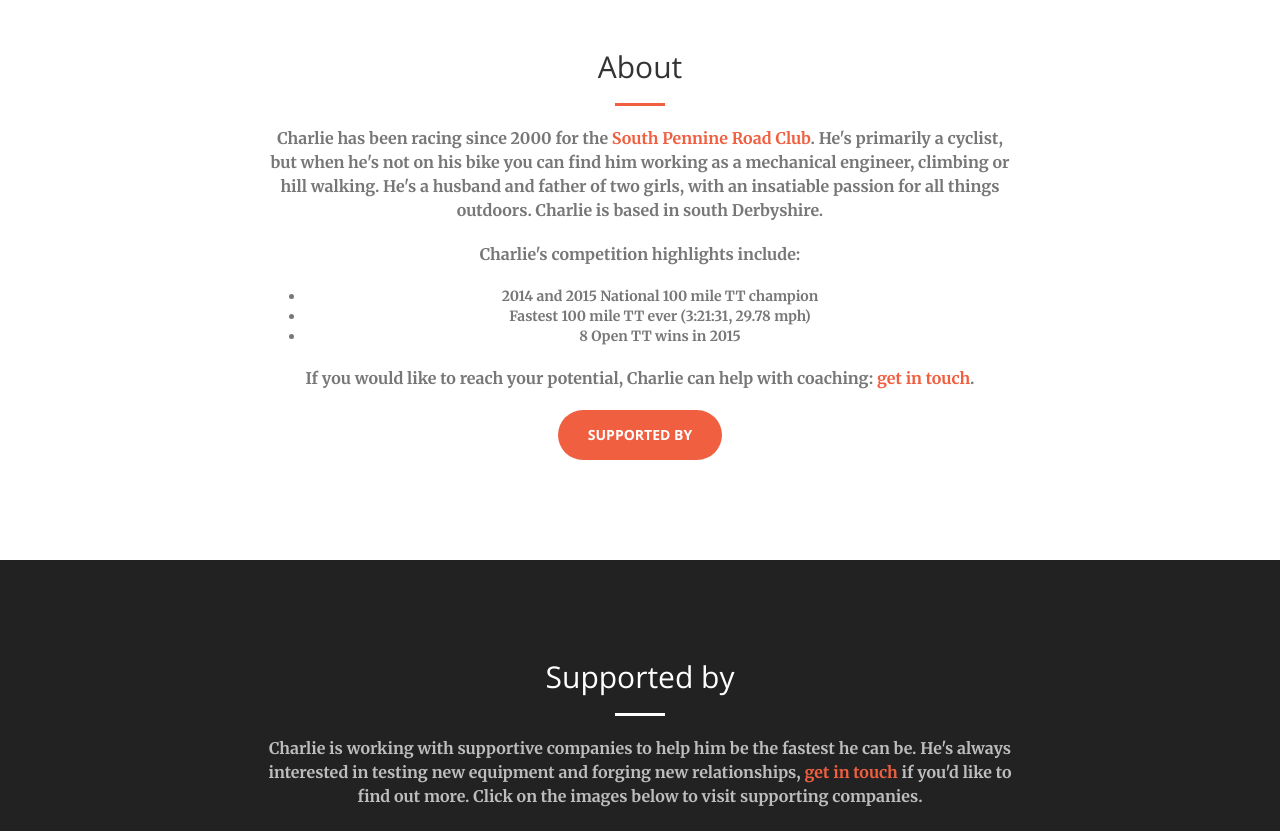
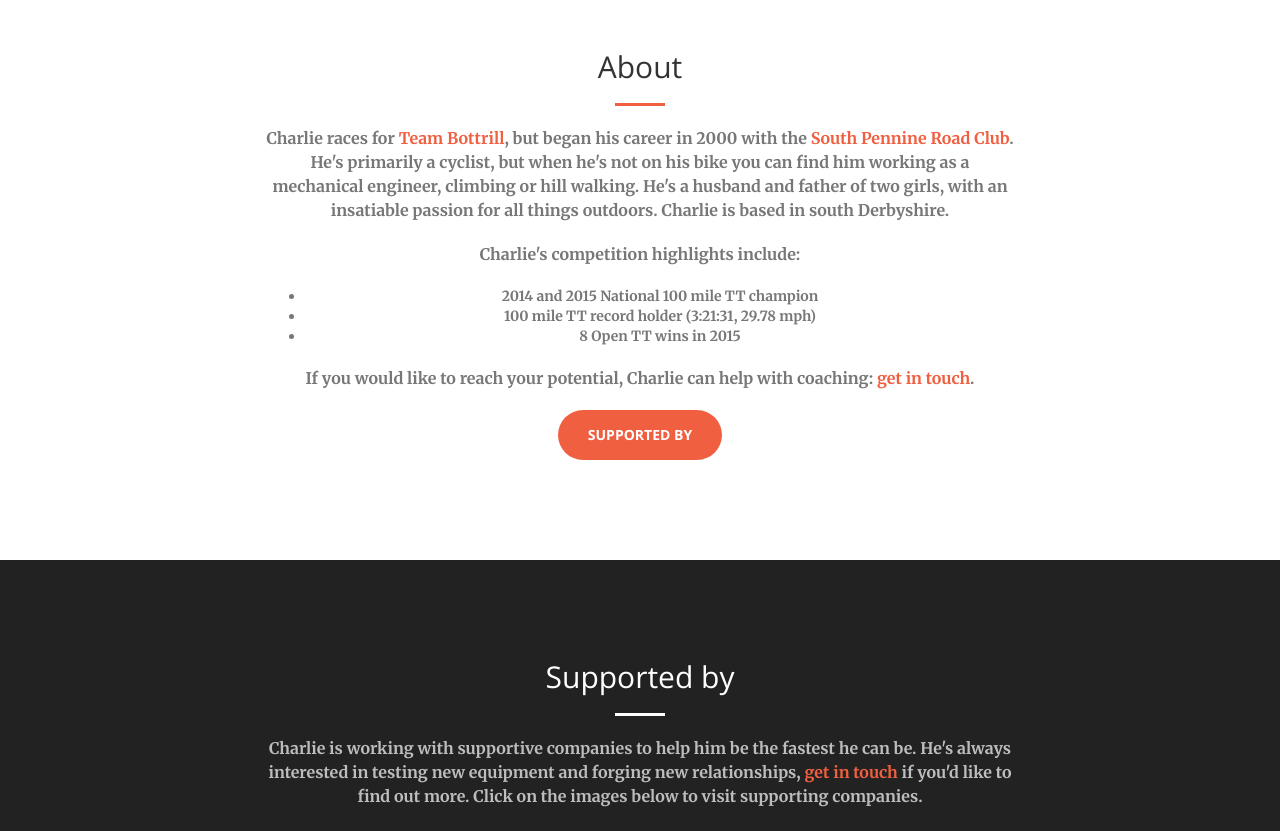
Before and after one commit to CTVeloRacing/CTVeloRacing.github.io, a plain HTML site: page index.html in a window 1280 px wide. Shown: the part 1260-2091 px from the top of the page. Drawn offline with nearby package versions, Linux system fonts and the light colour scheme.

Commit message:
updated team

```diff
--- a/index.html
+++ b/index.html
@@ -110,12 +110,12 @@
                 <div class="col-lg-8 col-lg-offset-2 text-center">
                     <h2 class="section-heading">About</h2>
                     <hr class="primary">
-                    <p class="text-muted">Charlie has been racing since 2000 for the <a href="http://southpennineroadclub.org.uk" target=_blank>South Pennine Road Club</a>. He's primarily a cyclist, but when he's not on his bike you can find him working as a mechanical engineer, climbing or hill walking. He's a husband and father of two girls, with an insatiable passion for all things outdoors. Charlie is based in south Derbyshire.
+                    <p class="text-muted">Charlie races for <a href="http://www.giant-bicycles.com/en-gb/teamsriders/team/team.bottrill/124/" target=_blank>Team Bottrill</a>, but began his career in 2000 with the <a href="http://southpennineroadclub.org.uk" target=_blank>South Pennine Road Club</a>. He's primarily a cyclist, but when he's not on his bike you can find him working as a mechanical engineer, climbing or hill walking. He's a husband and father of two girls, with an insatiable passion for all things outdoors. Charlie is based in south Derbyshire.
                     </p>
                     <p class="text-muted">Charlie's competition highlights include:
                     <ul class="text-muted">
                         <li>2014 and 2015 National 100 mile TT champion</li>
-                        <li>Fastest 100 mile TT ever (3:21:31, 29.78 mph)</li>
+                        <li>100 mile TT record holder (3:21:31, 29.78 mph)</li>
                         <li>8 Open TT wins in 2015</li>
                     </ul>
                     </p>
@@ -345,7 +345,7 @@
         <div class="container">
             <div class="row">
                 <div class="col-md-6">
-                    <p>Copyright &copy; CTVeloRacing.com 2015</p>
+                    <p>Copyright &copy; CTVeloRacing.com 2016</p>
                 </div>
             </div>
         </div>
```
